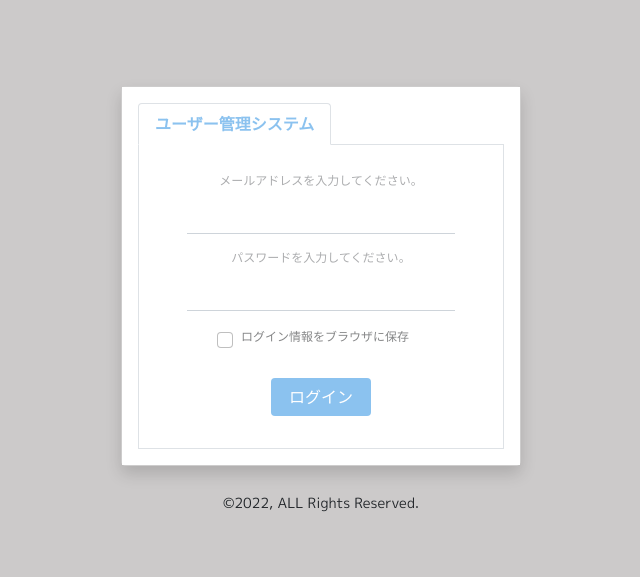
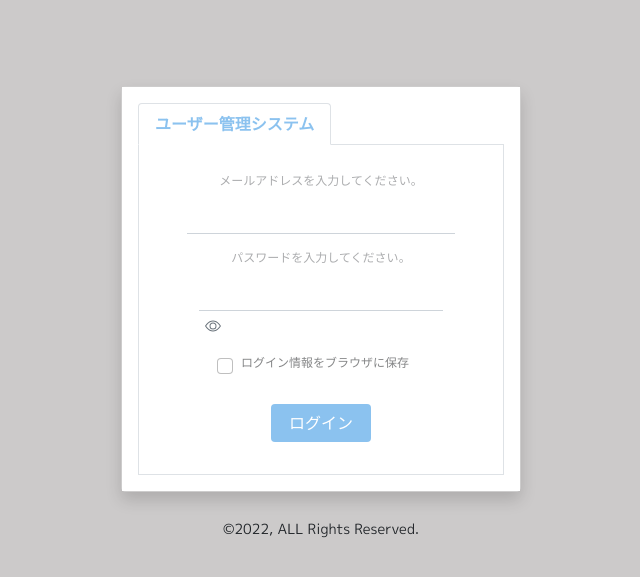
Before and after one commit to yantyal/my_project, a Flask app: page /login in a window 1280 px wide. Shown: the top 577 px of the page, without its empty margins (319-959 px from the left). Run offline with Flask 2, Linux system fonts and the light colour scheme; some libraries are stand-ins or nearby versions.

Commit message:
パスワードのマスク表示用のボタンを追加

```diff
--- a/my_app/templates/login.html
+++ b/my_app/templates/login.html
@@ -15,6 +15,10 @@
         <symbol id="exclamation-triangle-fill" fill="currentColor" viewBox="0 0 16 16">
             <path d="M8.982 1.566a1.13 1.13 0 0 0-1.96 0L.165 13.233c-.457.778.091 1.767.98 1.767h13.713c.889 0 1.438-.99.98-1.767L8.982 1.566zM8 5c.535 0 .954.462.9.995l-.35 3.507a.552.552 0 0 1-1.1 0L7.1 5.995A.905.905 0 0 1 8 5zm.002 6a1 1 0 1 1 0 2 1 1 0 0 1 0-2z"/>
         </symbol>
+    </svg>
+    <svg xmlns="http://www.w3.org/2000/svg" style="display: none;" width="16" height="16" fill="currentColor" class="bi bi-eye-slash-fill text-muted" viewBox="0 0 16 16">
+            <path d="m10.79 12.912-1.614-1.615a3.5 3.5 0 0 1-4.474-4.474l-2.06-2.06C.938 6.278 0 8 0 8s3 5.5 8 5.5a7.029 7.029 0 0 0 2.79-.588zM5.21 3.088A7.028 7.028 0 0 1 8 2.5c5 0 8 5.5 8 5.5s-.939 1.721-2.641 3.238l-2.062-2.062a3.5 3.5 0 0 0-4.474-4.474L5.21 3.089z"/>
+            <path d="M5.525 7.646a2.5 2.5 0 0 0 2.829 2.829l-2.83-2.829zm4.95.708-2.829-2.83a2.5 2.5 0 0 1 2.829 2.829zm3.171 6-12-12 .708-.708 12 12-.708.708z"/>
     </svg>
     <!-- 認証エラー -->
     <div class="error-wrapper mt-3">
@@ -68,7 +72,15 @@
                                                 パスワードを入力してください。
                                             </label>
                                         </div>
-                                        <input type="password" name="password" class="form-control rounded-0 border-top-0 border-end-0 border-start-0" id="name" required>
+                                        <div class="password-position">
+                                            <input type="password" name="password" class="form-control rounded-0 border-top-0 border-end-0 border-start-0 password" required>
+                                            <button type="button" class="text-center btn-item btn-view-password">
+                                                <svg xmlns="http://www.w3.org/2000/svg" width="16" height="16" fill="currentColor" class="bi bi-eye text-muted" viewBox="0 0 16 16">
+                                                    <path d="M16 8s-3-5.5-8-5.5S0 8 0 8s3 5.5 8 5.5S16 8 16 8zM1.173 8a13.133 13.133 0 0 1 1.66-2.043C4.12 4.668 5.88 3.5 8 3.5c2.12 0 3.879 1.168 5.168 2.457A13.133 13.133 0 0 1 14.828 8c-.058.087-.122.183-.195.288-.335.48-.83 1.12-1.465 1.755C11.879 11.332 10.119 12.5 8 12.5c-2.12 0-3.879-1.168-5.168-2.457A13.134 13.134 0 0 1 1.172 8z"/>
+                                                    <path d="M8 5.5a2.5 2.5 0 1 0 0 5 2.5 2.5 0 0 0 0-5zM4.5 8a3.5 3.5 0 1 1 7 0 3.5 3.5 0 0 1-7 0z"/>
+                                                </svg>
+                                            </button>
+                                        </div>
                                     </div>
                                     <!-- チェックボックス -->
                                     <div class="checkbox-wrapper mb-2">
@@ -103,6 +115,7 @@
             </p>
         </div>
     </div>
+    <script src="{{url_for('static', filename = 'js/script.js')}}"></script>
     <script src="{{url_for('static', filename = 'js/bootstrap.bundle.min.js')}}"></script>
 </body>
 </html>
```
